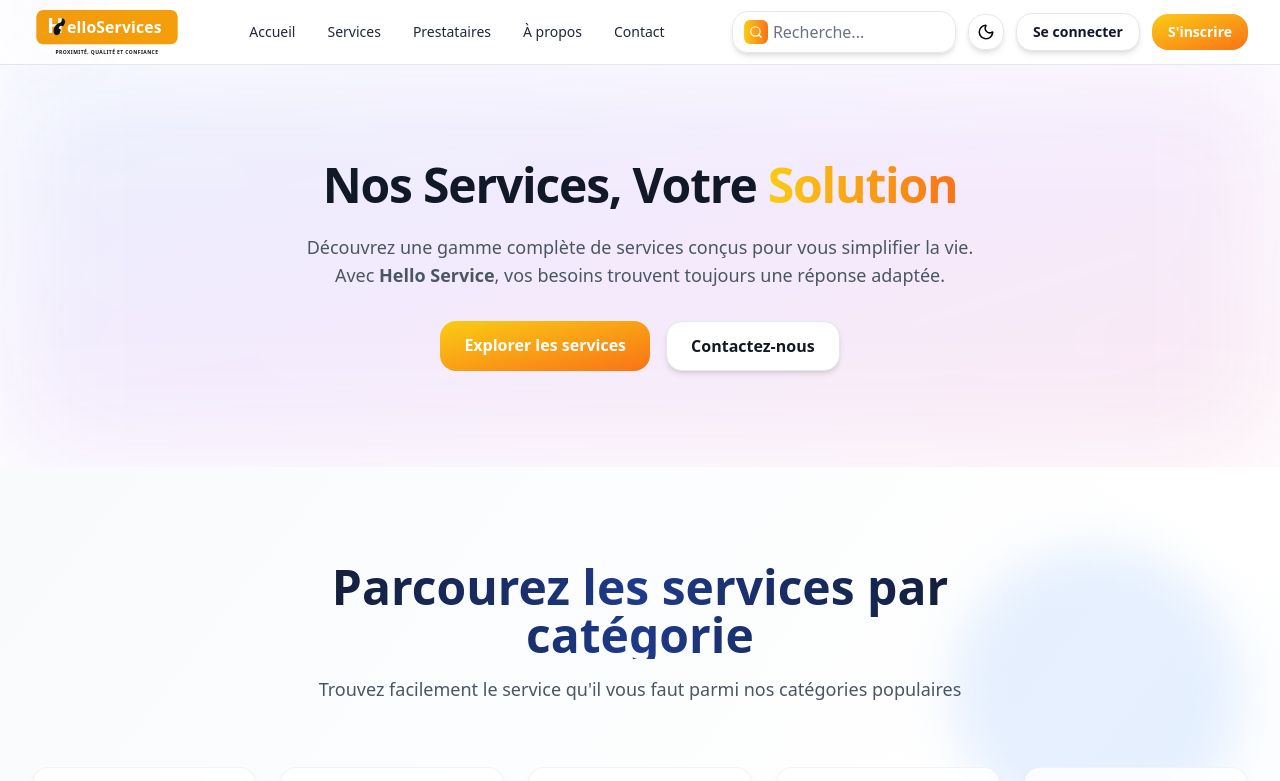
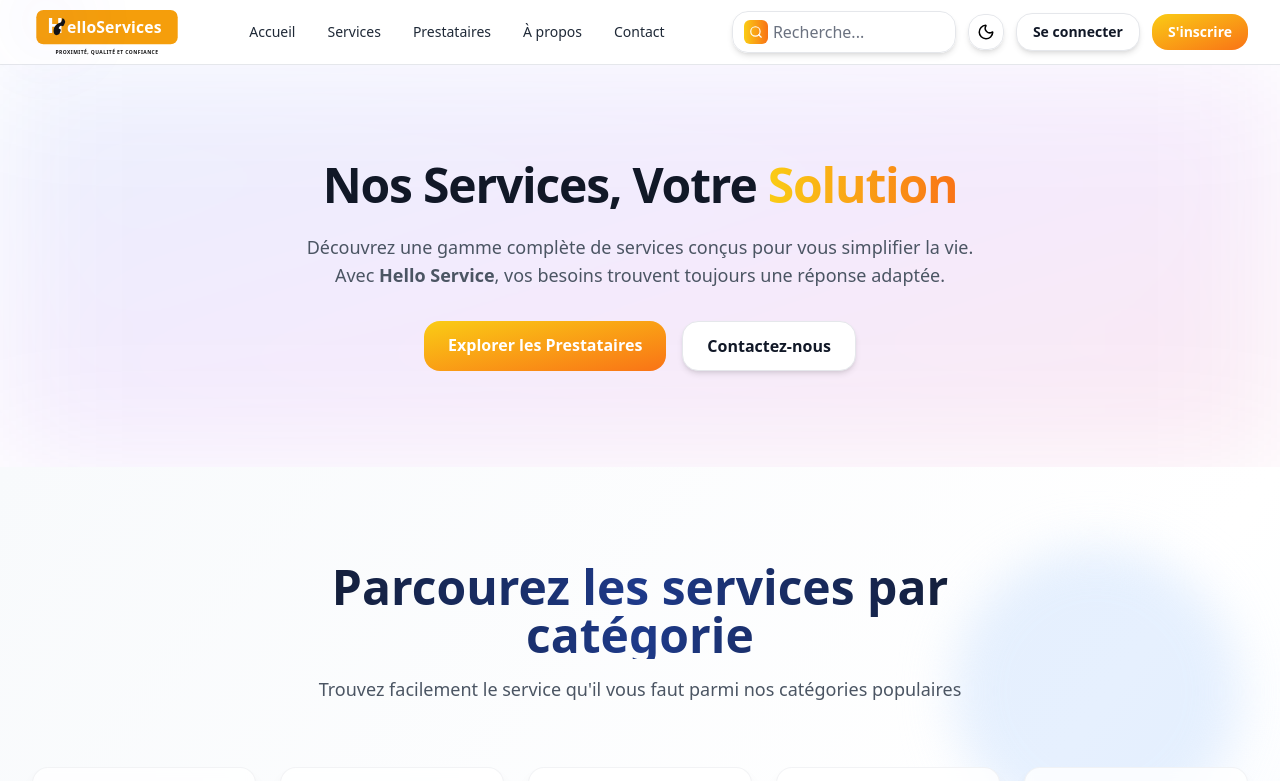
Before and after one commit to SLH25/Hello-Service, a React (Vite) app: page /services in a window 1280 px wide. Shown: the top 781 px of the page. Built offline with nearby package versions, Linux system fonts and the light colour scheme.

Commit message:
update app

```diff
--- a/src/components/HomePage/HeroSection.tsx
+++ b/src/components/HomePage/HeroSection.tsx
@@ -115,7 +115,7 @@ const HeroSection: React.FC<HeroSectionProps> = ({ dark = false }) => {
                 type="button"
                 className="inline-flex items-center gap-2 px-6 py-3 rounded-2xl bg-gradient-to-r from-yellow-400 to-orange-500 text-white font-semibold shadow-lg hover:shadow-2xl transition focus:outline-none focus:ring-2 focus:ring-offset-2 focus:ring-blue-500 focus:ring-offset-white dark:focus:ring-offset-gray-900"
               >
-                Voir toutes les catégories
+                Voir toutes les Services
                 <ArrowRight className="w-5 h-5" />
               </motion.button>
             </div>
--- a/src/components/PrestatairePage/PrestataireHero.tsx
+++ b/src/components/PrestatairePage/PrestataireHero.tsx
@@ -37,7 +37,7 @@ export default function PrestataireHero() {
           className="mt-8 flex flex-wrap justify-center gap-4"
         >
           <Link
-            to="/categories"
+            to="/services"
             className="px-6 py-3 rounded-2xl font-semibold text-white bg-gradient-to-br from-yellow-400 to-orange-500 hover:scale-[1.02] hover:shadow-xl transition"
           >
             Explorer les services
--- a/src/components/ServicePage/ServiceHero.tsx
+++ b/src/components/ServicePage/ServiceHero.tsx
@@ -38,10 +38,10 @@ export default function ServiceHero() {
           className="mt-8 flex flex-wrap justify-center gap-4"
         >
           <Link
-            to="/categories"
+            to="/Prestataires"
             className="px-6 py-3 rounded-2xl font-semibold text-white bg-gradient-to-br from-yellow-400 to-orange-500 hover:scale-[1.02] hover:shadow-xl transition"
           >
-            Explorer les services
+            Explorer les Prestataires
           </Link>
 
           <Link
```
